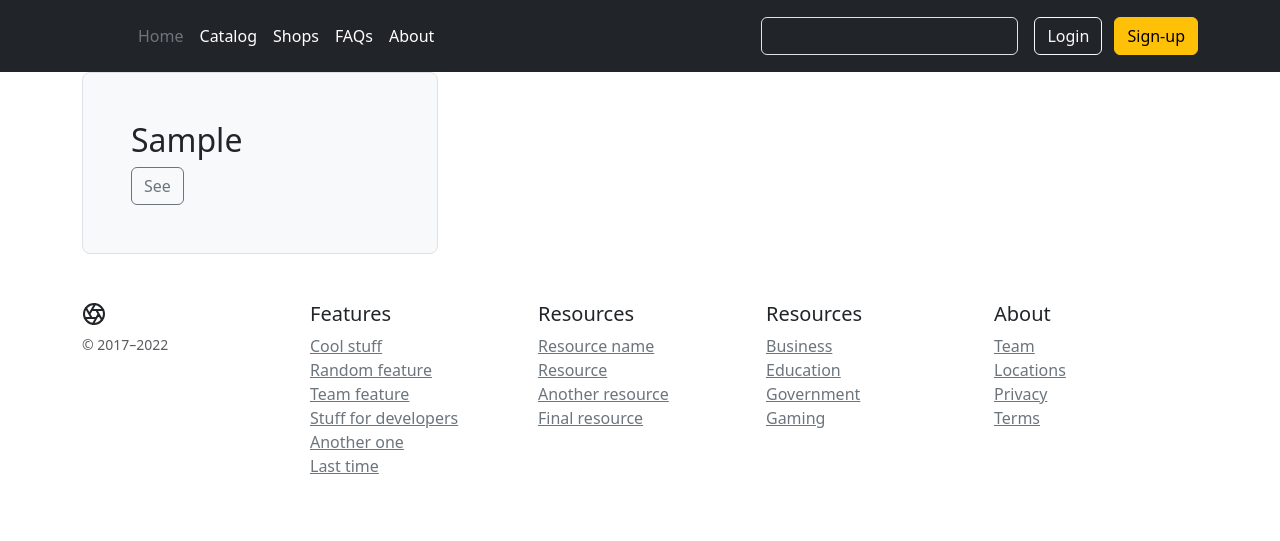
After one commit to choodfire/shop, a Django app: template core/templates/core/catalog.html in a window 1280 px wide. The commit adds this page. Shown: the top 541 px of the page. Run offline with Django 4.2, Linux system fonts and the light colour scheme; the template is opened without the code that fills it: most values are stand-ins (such as "Sample title", 1, 10 or a date in 2020); some libraries are stand-ins or nearby versions.

Commit message:
catalog completed

```diff
--- /dev/null
+++ b/core/templates/core/catalog.html
@@ -0,0 +1,27 @@
+{% extends 'main.html' %}
+{% block content %}
+
+<body>
+<div class="container">
+  <div class="row align-items-md-stretch">
+    {% for category in categories %}
+      <div class="col-md-4">
+        <div class="h-100 p-5 bg-light border rounded-3">
+          <h2>{{ category.1 }}</h2>
+          <button class="btn btn-outline-secondary" type="button">See</button>
+        </div>
+      </div>
+    {% endfor %}
+  </div>
+</div>
+</main>
+
+
+
+
+    <script src="/docs/5.3/dist/js/bootstrap.bundle.min.js" integrity="sha384-w76AqPfDkMBDXo30jS1Sgez6pr3x5MlQ1ZAGC+nuZB+EYdgRZgiwxhTBTkF7CXvN" crossorigin="anonymous"></script>
+
+
+</body>
+
+{% endblock content %}
--- a/templates/header.html
+++ b/templates/header.html
@@ -143,7 +143,7 @@
         </a>
 
         <ul class="nav col-12 col-lg-auto me-lg-auto mb-2 justify-content-center mb-md-0">
-          <li><a href="#" class="nav-link px-2 text-secondary">Home</a></li>
+          <li><a href="{% url 'core:index' %}" class="nav-link px-2 text-secondary">Home</a></li>
           <li><a href="{% url 'core:catalog' %}" class="nav-link px-2 text-white">Catalog</a></li>
           <li><a href="#" class="nav-link px-2 text-white">Shops</a></li>
           <li><a href="#" class="nav-link px-2 text-white">FAQs</a></li>
```
Also changed, not shown: core/views.py (+9 -4 lines), core/urls.py (line endings or trailing spaces).
